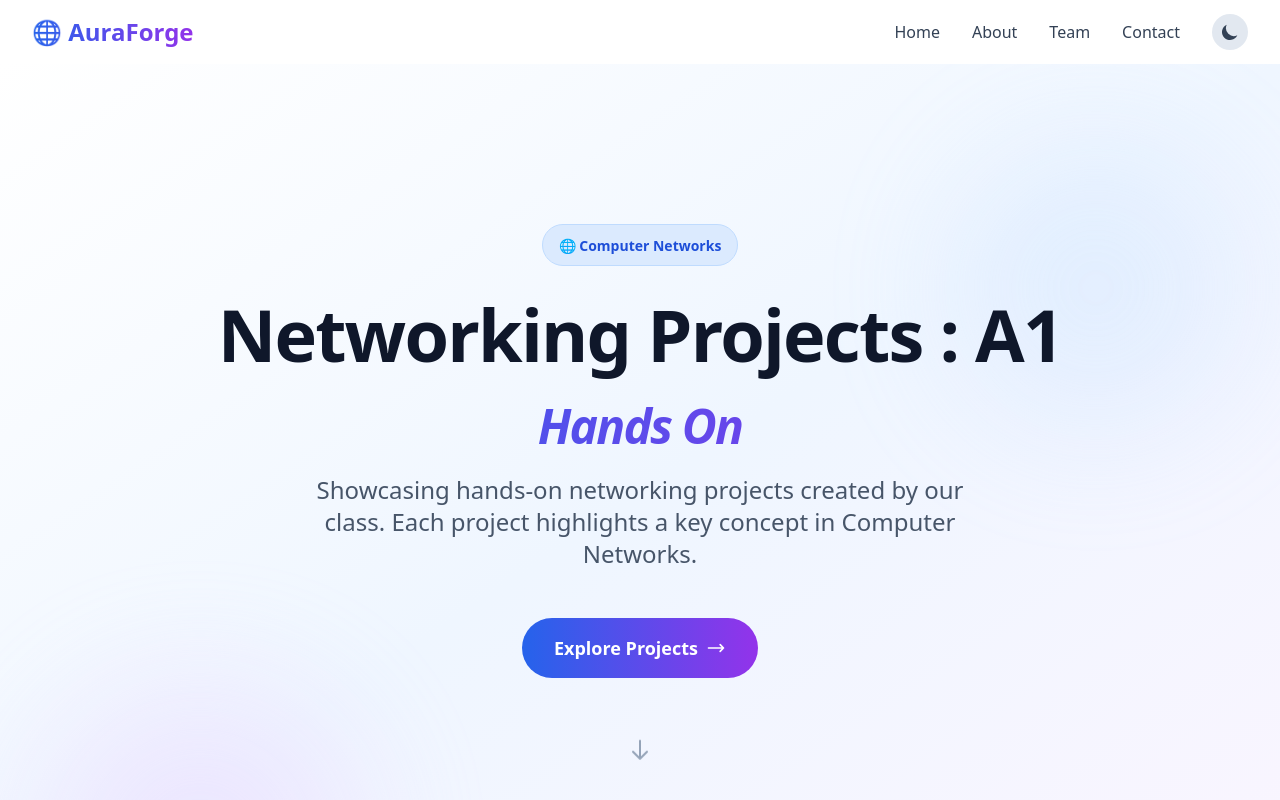
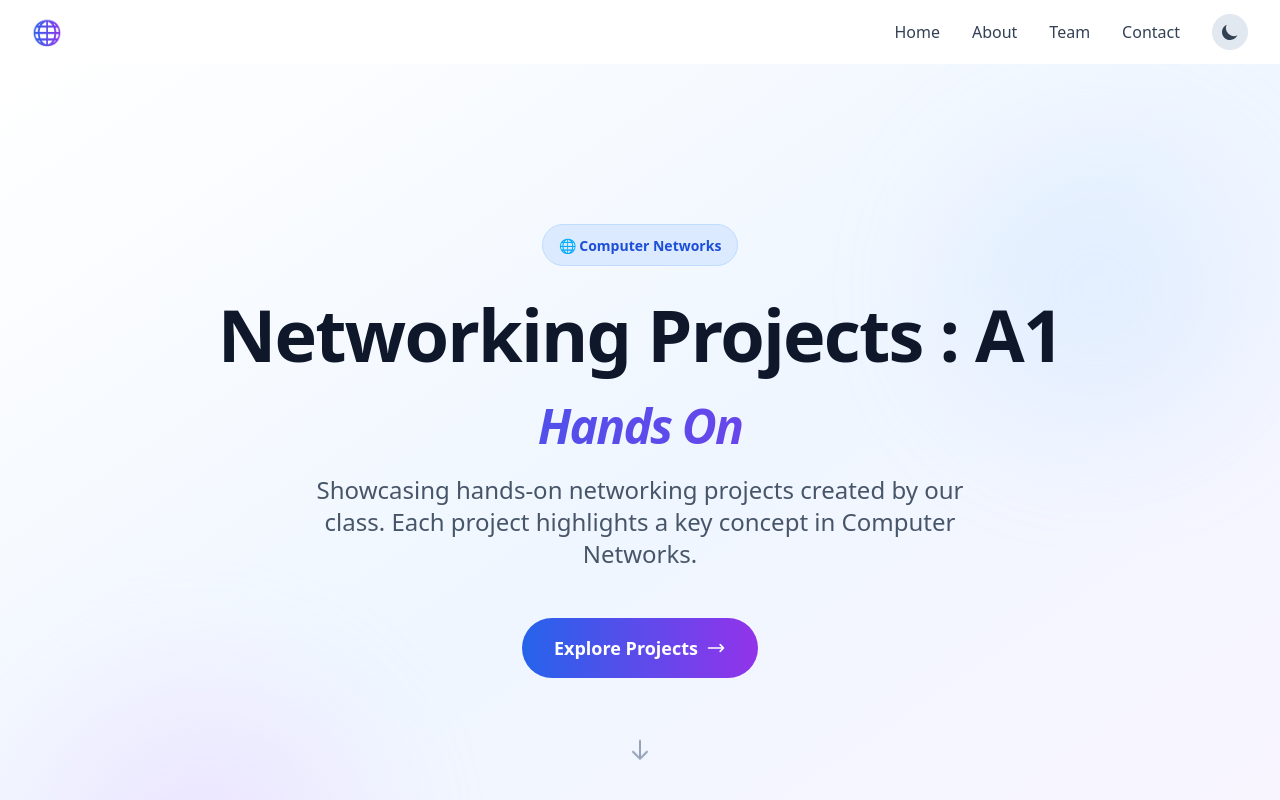
Before and after one commit to Sujal10-cyber/aura-forge, a React (Vite) app: page / in a window 1280 px wide. Shown: the top 800 px of the page. Built offline with nearby package versions, Linux system fonts and the light colour scheme.

Commit message:
Remove AuraForge branding from navbar

```diff
--- a/client/components/Navbar.tsx
+++ b/client/components/Navbar.tsx
@@ -45,7 +45,7 @@ export default function Navbar({ isDark, onThemeToggle }: NavProps) {
           {/* Logo */}
           <Link to="/" className="flex items-center gap-2">
             <div className="text-2xl font-bold bg-gradient-to-r from-blue-600 to-purple-600 bg-clip-text text-transparent">
-              🌐 AuraForge
+              🌐
             </div>
           </Link>
 
```
